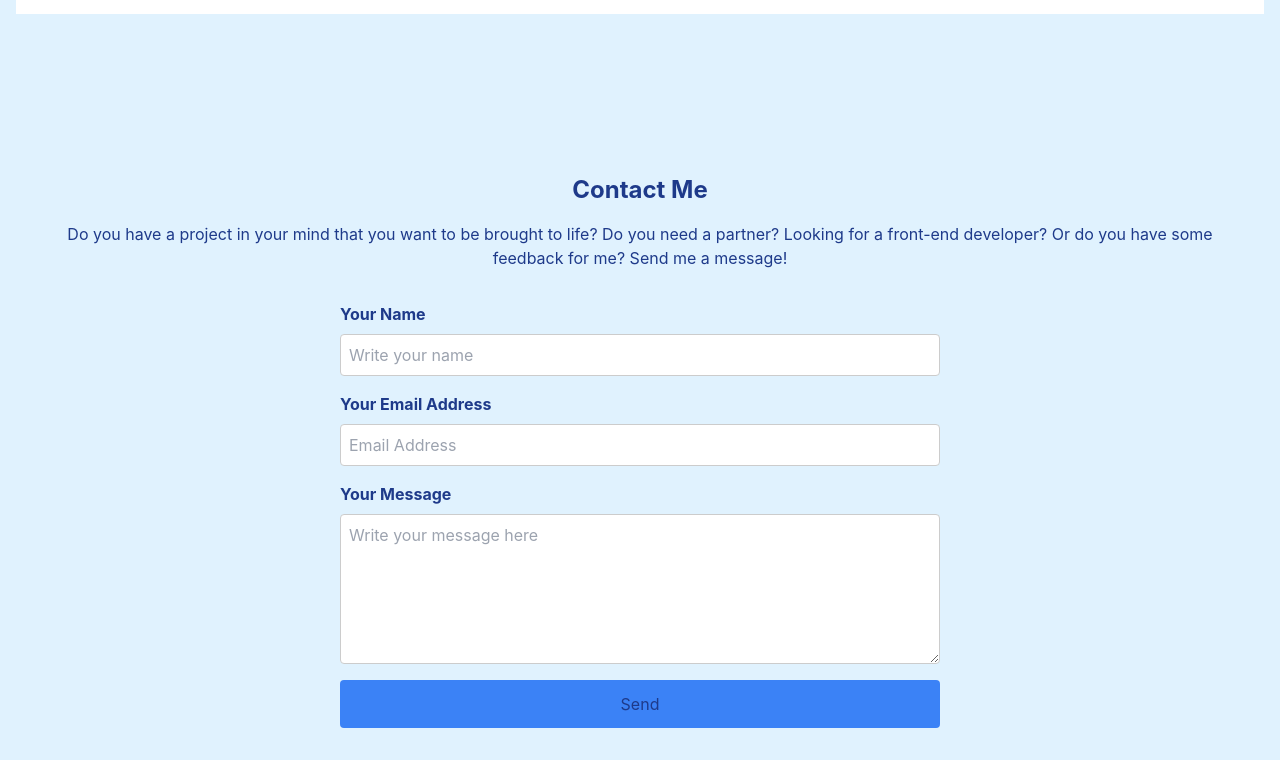
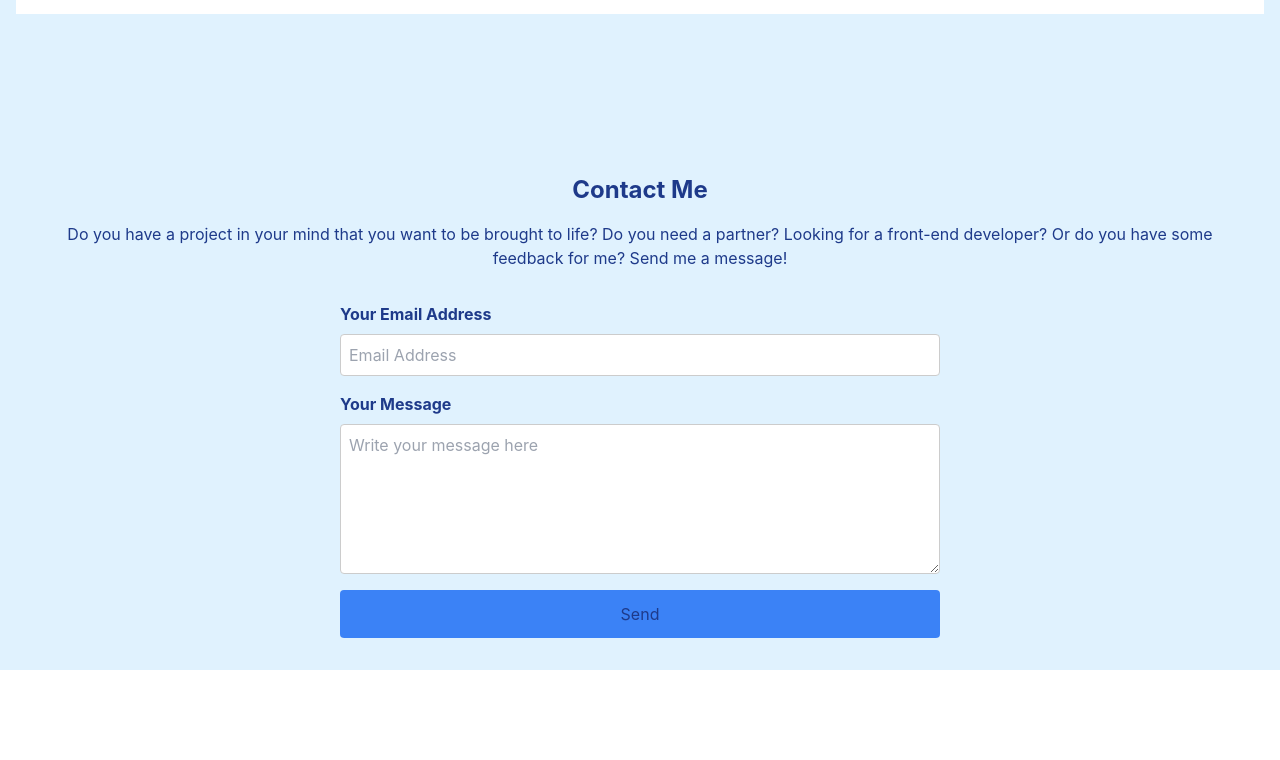
Before and after one commit to Grasu-Lucian/My_Portofolio, a React (Create React App) app in the folder my-portfolio/: page / in a window 1280 px wide. Shown: the part 1904-2664 px from the top of the page. After the commit the page ends 2574 px from the top, so only its background shows below. Built offline with nearby package versions, Linux system fonts and the light colour scheme.

Commit message:
Update ContactMe component to include form action and name attributes for email and message fields

```diff
--- a/my-portfolio/src/ContactMe.js
+++ b/my-portfolio/src/ContactMe.js
@@ -8,18 +8,18 @@ function ContactMe() {
       <p className="mb-4">
         Do you have a project in your mind that you want to be brought to life? Do you need a partner? Looking for a front-end developer? Or do you have some feedback for me? Send me a message!
       </p>
-      <form className="contact-form">
-        <div className="form-group">
-          <label htmlFor="name">Your Name</label>
-          <input type="text" id="name" placeholder="Write your name" required />
-        </div>
+      <form
+        className="contact-form"
+        action="https://formspree.io/f/xeoqkqpl"
+        method="POST"
+      >
         <div className="form-group">
           <label htmlFor="email">Your Email Address</label>
-          <input type="email" id="email" placeholder="Email Address" required />
+          <input type="email" id="email" name="email" placeholder="Email Address" required />
         </div>
         <div className="form-group">
           <label htmlFor="message">Your Message</label>
-          <textarea id="message" placeholder="Write your message here" required></textarea>
+          <textarea id="message" name="message" placeholder="Write your message here" required></textarea>
         </div>
         <button type="submit" className="send-button">Send</button>
       </form>
```
